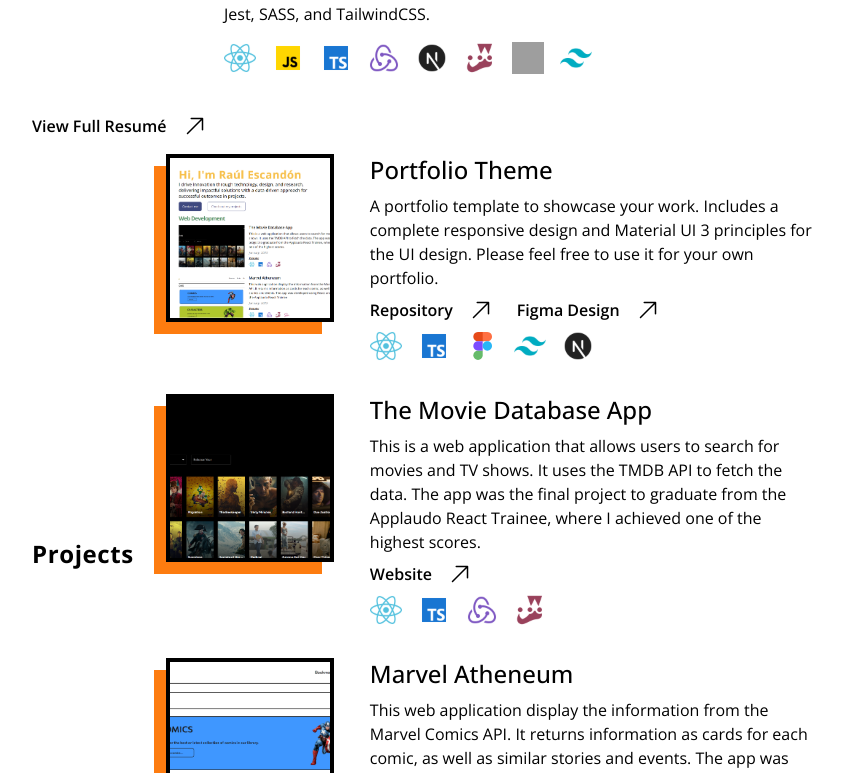
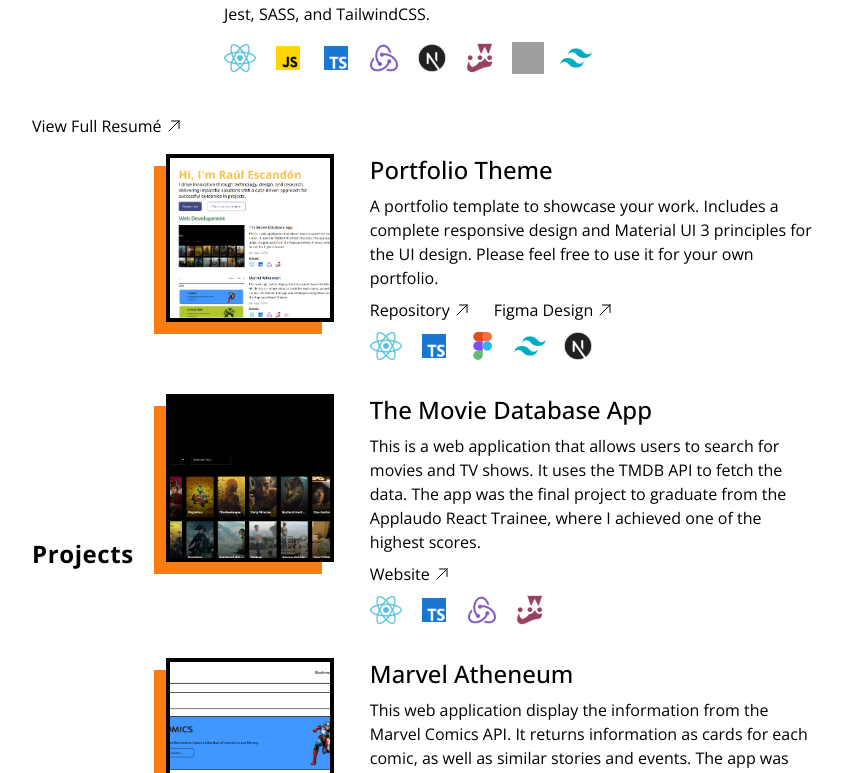
Before and after one commit to elmerescandon/eret_portfolio, a Next.js app: page / in a window 1280 px wide. Shown: the part 1446-2219 px from the top of the page, without its empty margins (236-1079 px from the left). Built offline with nearby package versions, Linux system fonts and the light colour scheme; grey boxes are pictures that could not be loaded.

Commit message:
:lipstick: Add animation to external link

```diff
--- a/src/atomic-design/Atoms/Links/ExternalLink/ExternalLink.tsx
+++ b/src/atomic-design/Atoms/Links/ExternalLink/ExternalLink.tsx
@@ -1,19 +1,51 @@
-import { ArrowUpRightIcon } from '@heroicons/react/24/outline';
-import Link from 'next/link'
-import React from 'react'
+"use client";
+import {ArrowUpRightIcon} from "@heroicons/react/24/outline";
+import Link from "next/link";
+import React, {useState} from "react";
 
 type ExternalLinkProps = {
-    href: string
-    title: string;
-}
+  href: string;
+  title: string;
+};
 
-const ExternalLink = ({ href, title }: ExternalLinkProps) => {
-    return (
-        <Link href={href} className='flex items-center gap-4'>
-            <p className='font-semibold text-base'>{title}</p>
-            <ArrowUpRightIcon height={24} width={24} />
-        </Link>
-    )
-}
+const ExternalLink = ({href, title}: ExternalLinkProps) => {
+  const [isHovered, setIsHovered] = useState(false);
 
-export default ExternalLink
+  const handleMouseEnter = () => {
+    setIsHovered(true);
+  };
+
+  const handleMouseLeave = () => {
+    setIsHovered(false);
+  };
+  return (
+    <Link
+      href={href}
+      className="flex items-center gap-1"
+      onMouseEnter={handleMouseEnter}
+      onMouseLeave={handleMouseLeave}
+    >
+      <p
+        className="text-base"
+        style={{
+          fontWeight: isHovered ? "bold" : "normal",
+          transition: "font-weight 0.2s",
+        }}
+      >
+        {title}
+      </p>
+      <ArrowUpRightIcon
+        height={16}
+        width={16}
+        style={{
+          width: isHovered ? "20px" : "16px",
+          height: isHovered ? "20px" : "16px",
+          marginTop: isHovered ? "-5px" : "0",
+          transition: "width 0.2s, height 0.2s, margin-top 0.2s",
+        }}
+      />
+    </Link>
+  );
+};
+
+export default ExternalLink;
```
